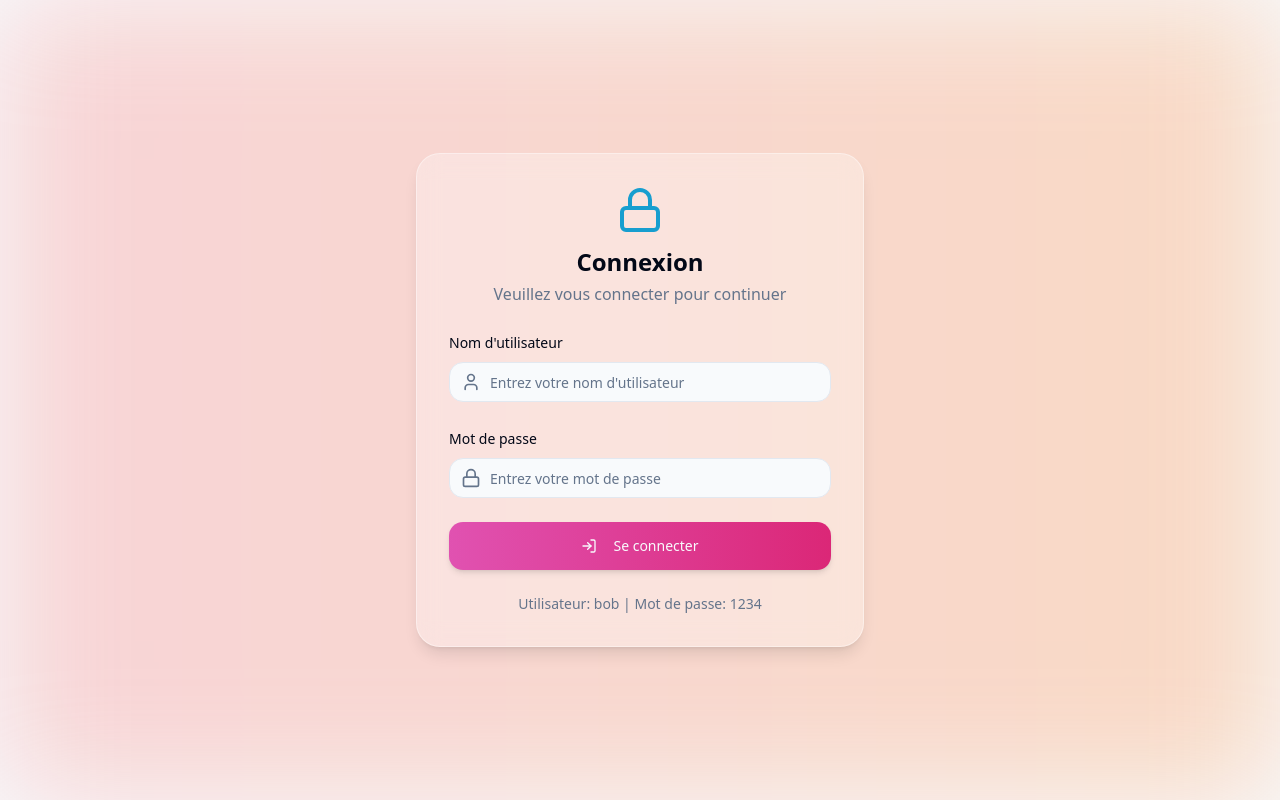
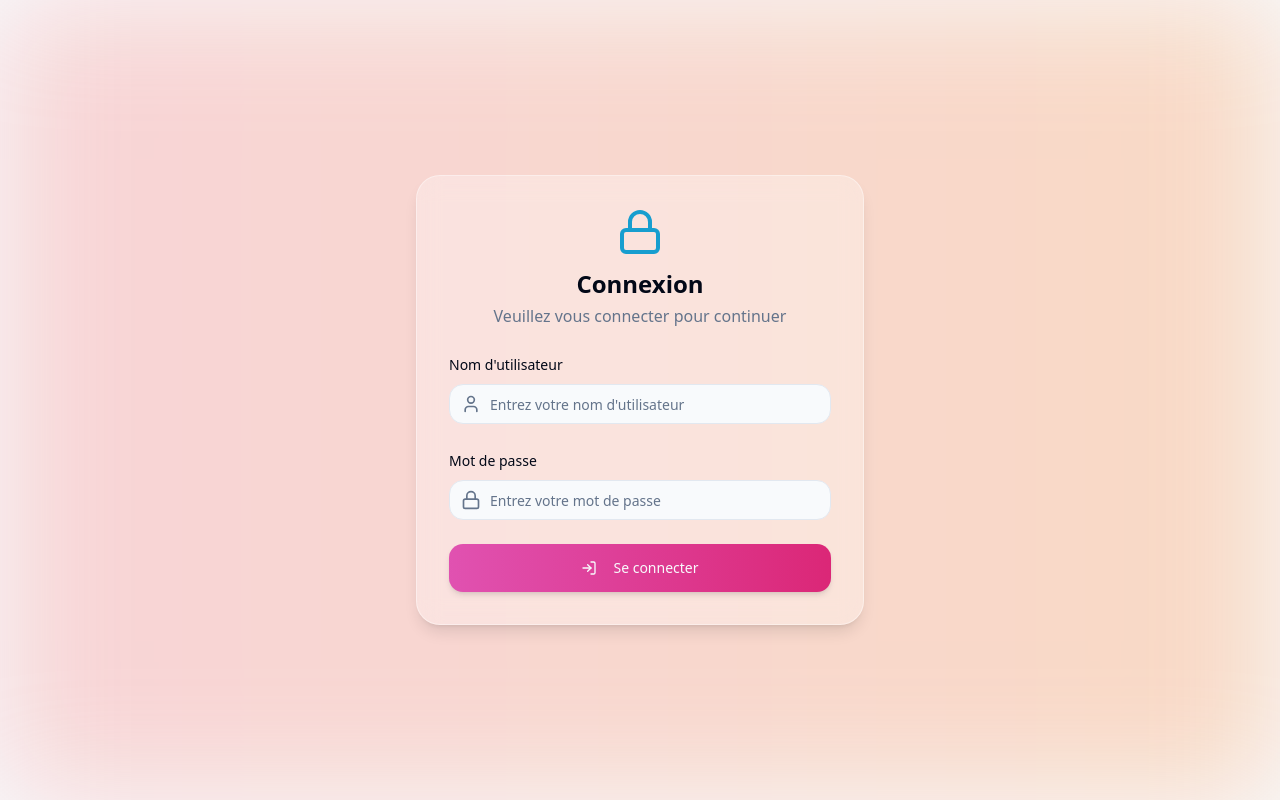
Before and after one commit to BOBLAP/react-prompt-hook, a React (Vite) app: page /login in a window 1280 px wide. Built offline with nearby package versions, Linux system fonts and the light colour scheme.

Commit message:
Remove login hint
Removes the login/password hint from the login screen.

```diff
--- a/src/pages/Login.tsx
+++ b/src/pages/Login.tsx
@@ -88,10 +88,6 @@ const Login = () => {
           <Button type="submit" className="w-full btn-accent py-6">
             <LogIn className="mr-2 h-4 w-4" /> Se connecter
           </Button>
-
-          <div className="text-center text-sm text-muted-foreground">
-            <p>Utilisateur: bob | Mot de passe: 1234</p>
-          </div>
         </form>
       </motion.div>
     </div>
```
